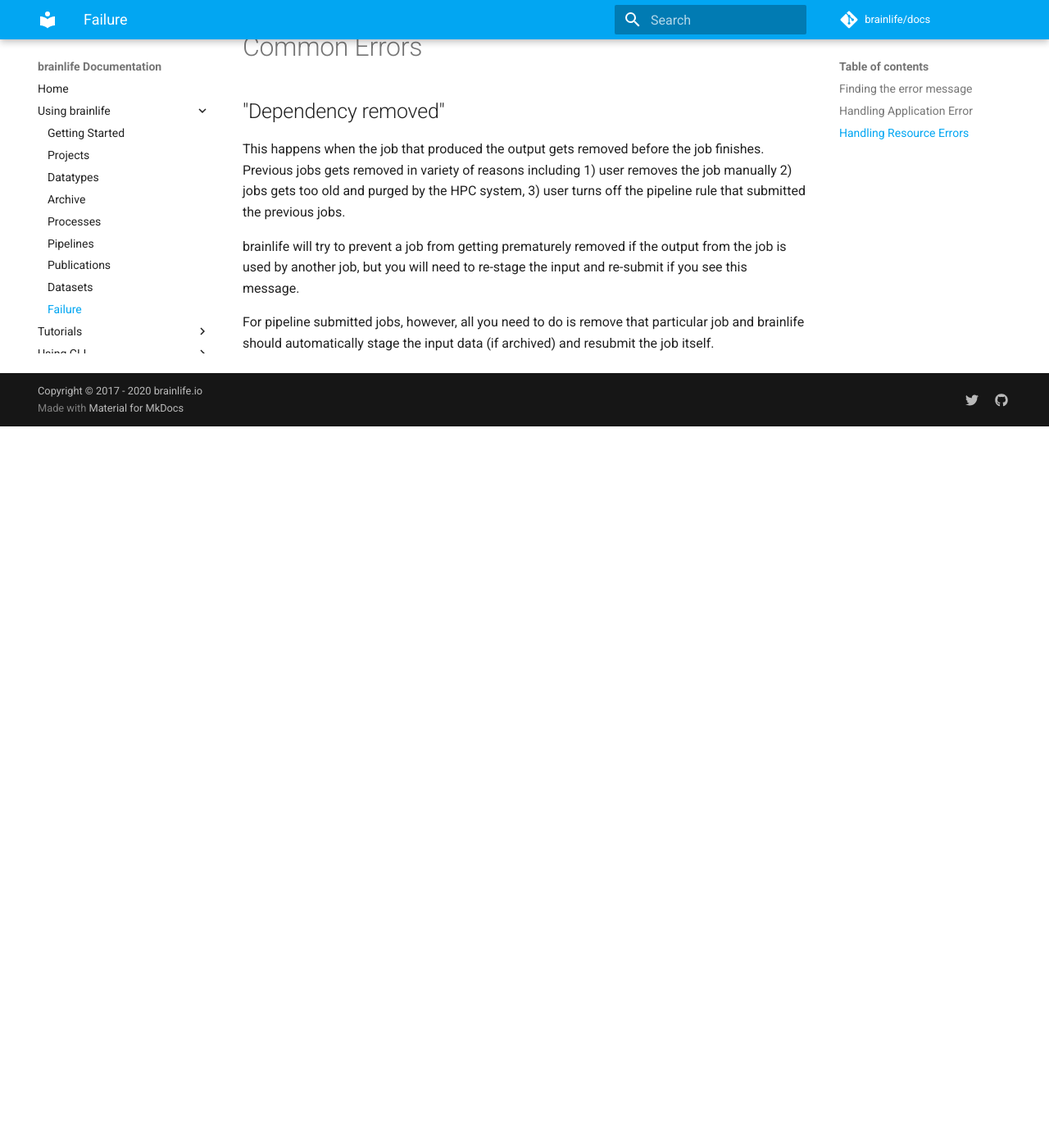
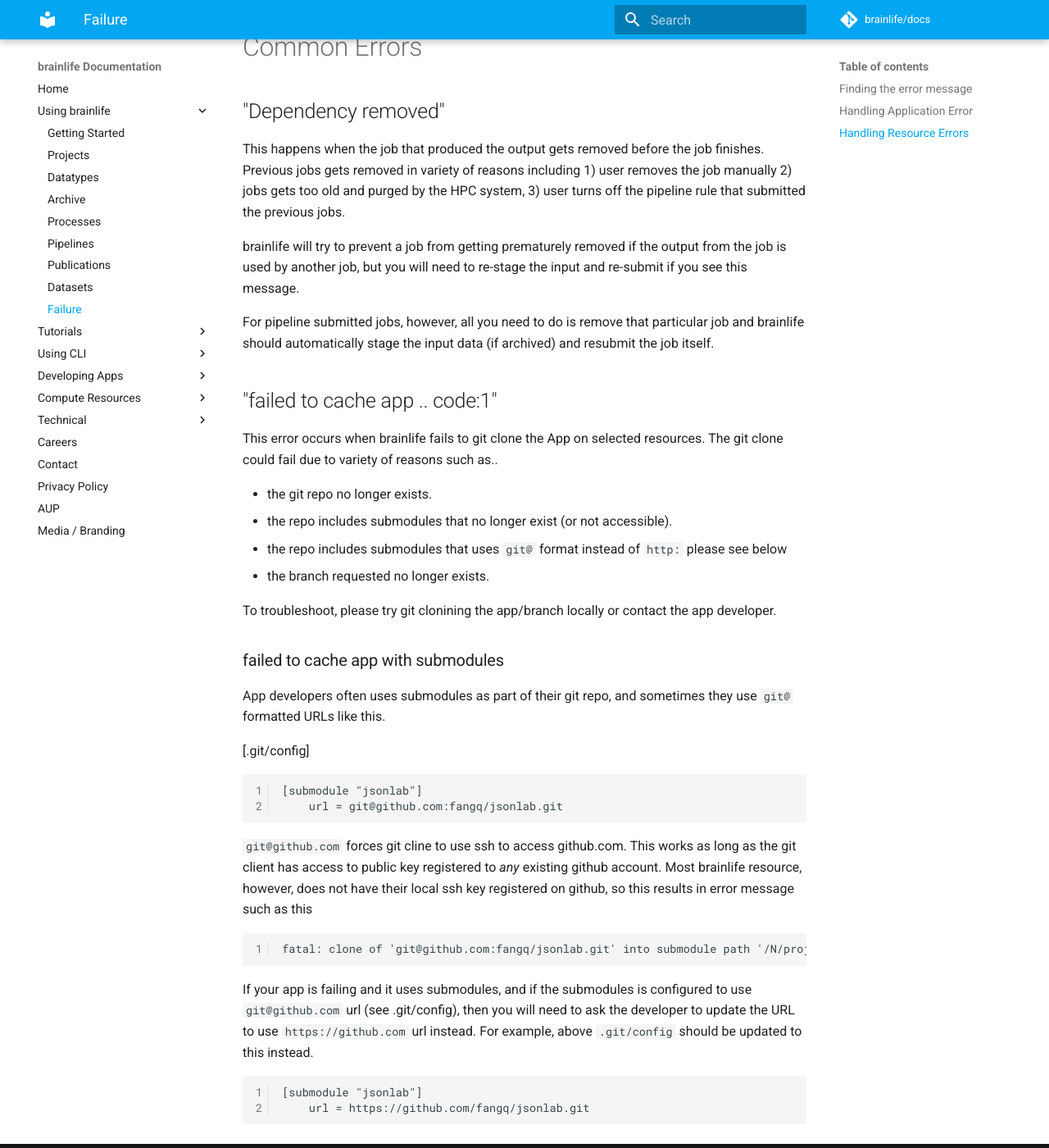
Before and after one commit to brainlife/docs, an MkDocs documentation site: the page built from docs/user/failure.md, in a window 1280 px wide and 1400 px high, scrolled down 4561 px. Shown: the whole window at 82% size. Built offline with MkDocs 1.6.1 and Material for MkDocs 9.7.7, drawn with Linux system fonts in a browser that asks for light colours; comment, search, counter and statistics services are not loaded; before the commit the page ends 5081 px from its top, so only the background shows below that.

Commit message:
added a note about git@ submodule

````diff
--- a/docs/user/failure.md
+++ b/docs/user/failure.md
@@ -92,3 +92,37 @@
 brainlife will try to prevent a job from getting prematurely removed if the output from the job is used by another job, but you will need to re-stage the input and re-submit if you see this message.
 
 For pipeline submitted jobs, however, all you need to do is remove that particular job and brainlife should automatically stage the input data (if archived) and resubmit the job itself.
+
+## "failed to cache app .. code:1"
+
+This error occurs when brainlife fails to git clone the App on selected resources. The git clone could fail due to variety of reasons such as..
+
+* the git repo no longer exists.
+* the repo includes submodules that no longer exist (or not accessible).
+* the repo includes submodules that uses `git@` format instead of `http:` please see below
+* the branch requested no longer exists.
+
+To troubleshoot, please try git clonining the app/branch locally or contact the app developer.
+
+### failed to cache app with submodules
+
+App developers often uses submodules as part of their git repo, and sometimes they use `git@` formatted URLs like this.
+
+[.git/config]
+```
+[submodule "jsonlab"]
+    url = git@github.com:fangq/jsonlab.git
+```
+
+`git@github.com` forces git cline to use ssh to access github.com. This works as long as the git client has access to public key registered to *any* existing github account. Most brainlife resource, however, does not have their local ssh key registered on github, so this results in error message such as this
+
+```
+fatal: clone of 'git@github.com:fangq/jsonlab.git' into submodule path '/N/project/brainlife/workdir/prod/appcache/app-voxeleronOCT-d30fb565bf36d95a683238db7785827c2004c462.clone/jsonlab' failed
+```
+
+If your app is failing and it uses submodules, and if the submodules is configured to use `git@github.com` url (see .git/config), then you will need to ask the developer to update the URL to use `https://github.com` url instead. For example, above `.git/config` should be updated to this instead.
+
+```
+[submodule "jsonlab"]
+    url = https://github.com/fangq/jsonlab.git
+```
````
